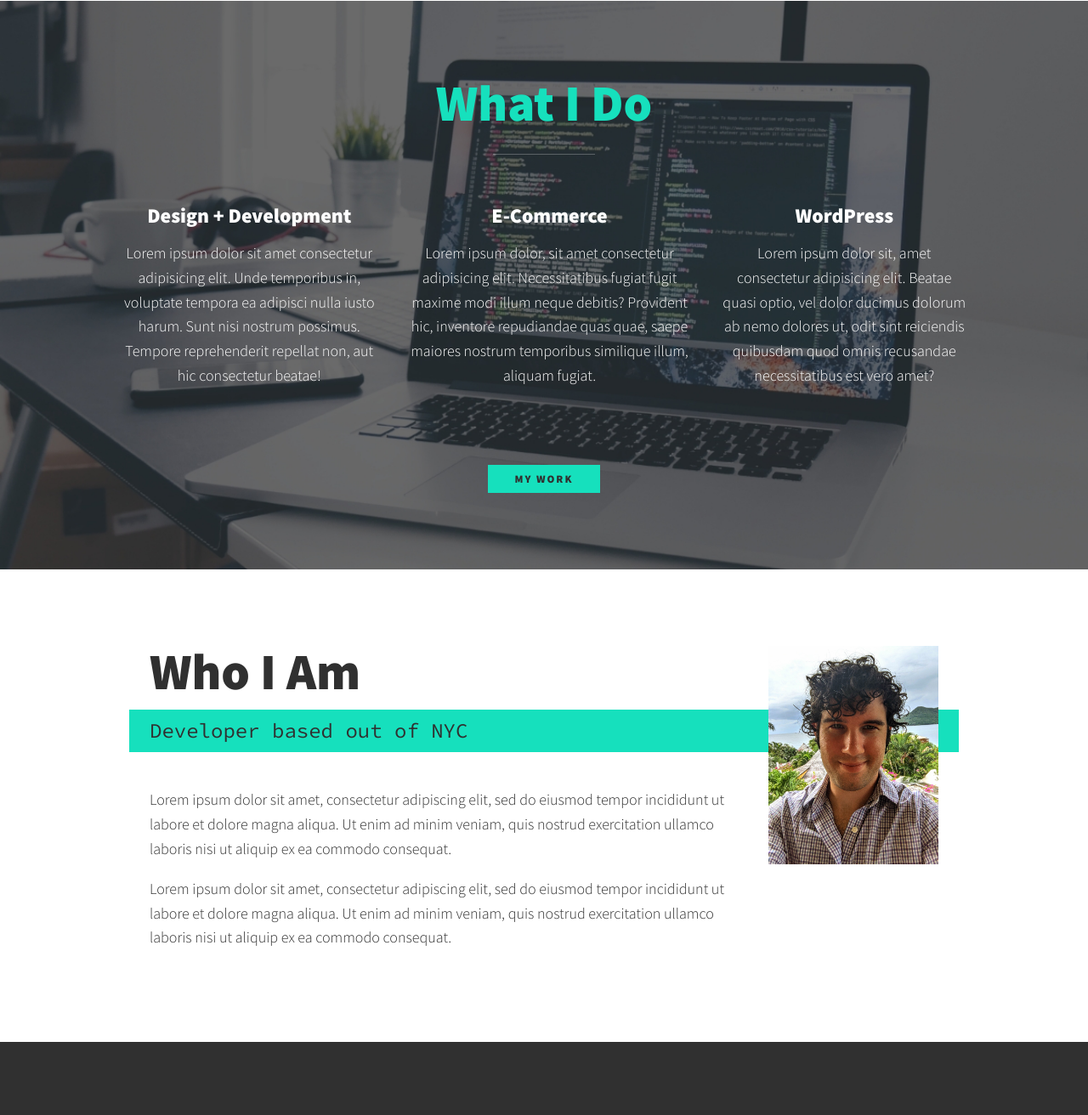
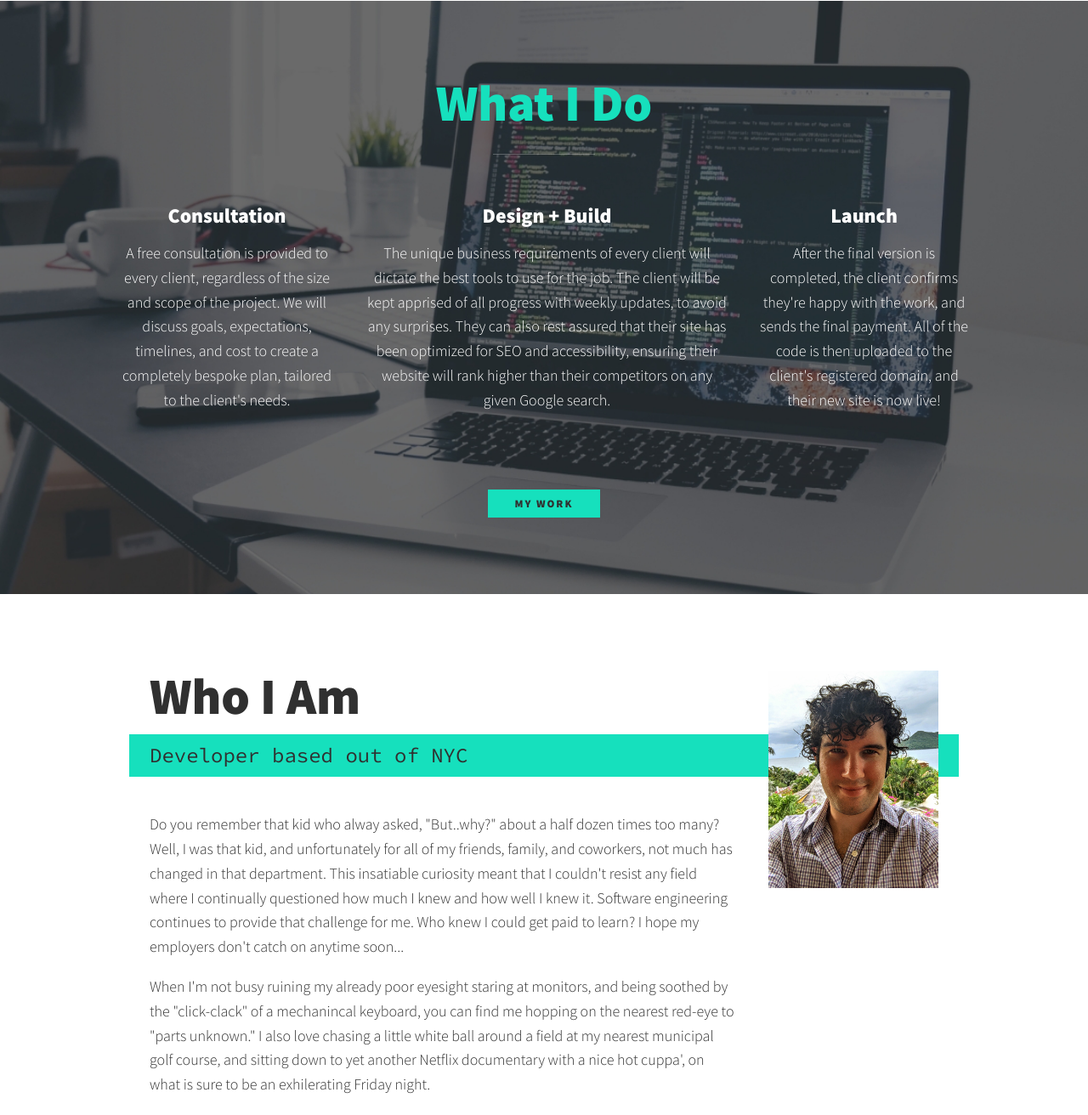
Before and after one commit to Justin-Quinn51/Portfolio, a plain HTML site: page index.html in a window 1280 px wide. Shown: the part 715-2027 px from the top of the page at 85% size. Drawn offline with nearby package versions, Linux system fonts and the light colour scheme.

Commit message:
Changed placeholder text to official copy

```diff
--- a/index.html
+++ b/index.html
@@ -46,18 +46,18 @@
         <h2 class="section__title section__title--services">What I Do</h2>
         <div class="services">
             <div class="service">
-                <h3>Design + Development</h3>
-                <p>Lorem ipsum dolor sit amet consectetur adipisicing elit. Unde temporibus in, voluptate tempora ea adipisci nulla iusto harum. Sunt nisi nostrum possimus. Tempore reprehenderit repellat non, aut hic consectetur beatae!</p>
+                <h3>Consultation</h3>
+                <p>A free consultation is provided to every client, regardless of the size and scope of the project. We will discuss goals, expectations, timelines, and cost to create a completely bespoke plan, tailored to the client's needs.</p>
             </div> <!-- / service -->
 
             <div class="service">
-                <h3>E-Commerce</h3>
-                <p>Lorem ipsum dolor, sit amet consectetur adipisicing elit. Necessitatibus fugiat fugit maxime modi illum neque debitis? Provident hic, inventore repudiandae quas quae, saepe maiores nostrum temporibus similique illum, aliquam fugiat.</p>
+                <h3>Design + Build</h3>
+                <p>The unique business requirements of every client will dictate the best tools to use for the job. The client will be kept apprised of all progress with weekly updates, to avoid any surprises. They can also rest assured that their site has been optimized for SEO and accessibility, ensuring their website will rank higher than their competitors on any given Google search.</p>
             </div> <!-- / service -->
 
             <div class="service">
-                <h3>WordPress</h3>
-                <p>Lorem ipsum dolor sit, amet consectetur adipisicing elit. Beatae quasi optio, vel dolor ducimus dolorum ab nemo dolores ut, odit sint reiciendis quibusdam quod omnis recusandae necessitatibus est vero amet?</p>
+                <h3>Launch</h3>
+                <p>After the final version is completed, the client confirms they're happy with the work, and sends the final payment. All of the code is then uploaded to the client's registered domain, and their new site is now live!</p>
             </div> <!-- / service -->
         </div> <!-- / services -->
 
@@ -71,8 +71,8 @@
         <p class="section__subtitle section__subtitle--about">Developer based out of NYC</p>
 
         <div class="about-me__body">
-            <p>Lorem ipsum dolor sit amet, consectetur adipiscing elit, sed do eiusmod tempor incididunt ut labore et dolore magna aliqua. Ut enim ad minim veniam, quis nostrud exercitation ullamco laboris nisi ut aliquip ex ea commodo consequat.</p>
-            <p>Lorem ipsum dolor sit amet, consectetur adipiscing elit, sed do eiusmod tempor incididunt ut labore et dolore magna aliqua. Ut enim ad minim veniam, quis nostrud exercitation ullamco laboris nisi ut aliquip ex ea commodo consequat.</p>
+            <p>Do you remember that kid who alway asked, "But..why?" about a half dozen times too many? Well, I was that kid, and unfortunately for all of my friends, family, and coworkers, not much has changed in that department. This insatiable curiosity meant that I couldn't resist any field where I continually questioned how much I knew and how well I knew it. Software engineering continues to provide that challenge for me. Who knew I could get paid to learn? I hope my employers don't catch on anytime soon...</p>
+            <p>When I'm not busy ruining my already poor eyesight staring at monitors, and being soothed by the "click-clack" of a mechanincal keyboard, you can find me hopping on the nearest red-eye to "parts unknown." I also love chasing a little white ball around a field at my nearest municipal golf course, and sitting down to yet another Netflix documentary with a nice hot cuppa', on what is sure to be an exhilerating Friday night.</p>
         </div>
 
         <img src="img/Portrait2.jpg" alt="a picture of Justin Quinn smiling" class="about-me__img">
```
